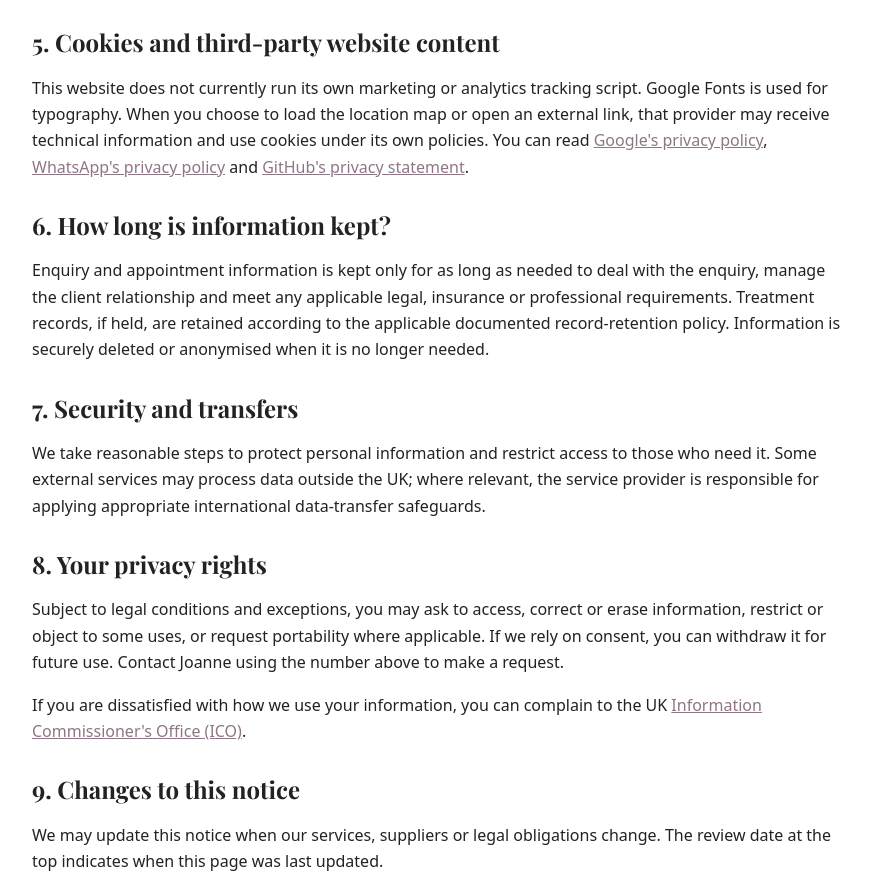
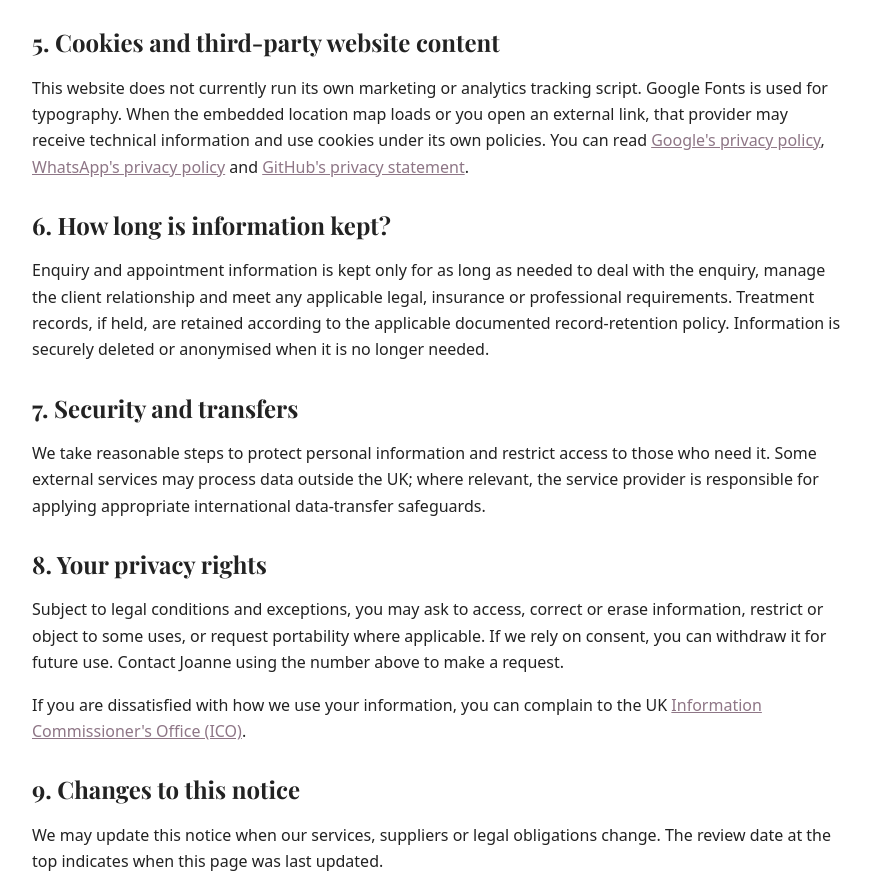
Before and after one commit to chrisburley01/Beautywithinsalon, a plain HTML site: page privacy.html in a window 1280 px wide. Shown: the part 1310-2185 px from the top of the page, without its empty margins (203-1074 px from the left). Drawn offline with nearby package versions, Linux system fonts and the light colour scheme.

Commit message:
Update privacy.html

```diff
--- a/privacy.html
+++ b/privacy.html
@@ -43,7 +43,7 @@
   <h2>4. Who may receive your information?</h2>
   <p>Information may be handled by service providers necessary for communications, appointment administration, secure storage, website hosting or professional advice, with access limited to what is necessary. If you contact us on WhatsApp, WhatsApp/Meta also handles data under its own privacy terms. Our website is hosted on GitHub Pages, and Google provides the optional map and website fonts. We do not sell personal information.</p>
   <h2>5. Cookies and third-party website content</h2>
-  <p>This website does not currently run its own marketing or analytics tracking script. Google Fonts is used for typography. When you choose to load the location map or open an external link, that provider may receive technical information and use cookies under its own policies. You can read <a href="https://policies.google.com/privacy" target="_blank" rel="noopener noreferrer">Google's privacy policy</a>, <a href="https://www.whatsapp.com/legal/privacy-policy" target="_blank" rel="noopener noreferrer">WhatsApp's privacy policy</a> and <a href="https://docs.github.com/en/site-policy/privacy-policies/github-general-privacy-statement" target="_blank" rel="noopener noreferrer">GitHub's privacy statement</a>.</p>
+  <p>This website does not currently run its own marketing or analytics tracking script. Google Fonts is used for typography. When the embedded location map loads or you open an external link, that provider may receive technical information and use cookies under its own policies. You can read <a href="https://policies.google.com/privacy" target="_blank" rel="noopener noreferrer">Google's privacy policy</a>, <a href="https://www.whatsapp.com/legal/privacy-policy" target="_blank" rel="noopener noreferrer">WhatsApp's privacy policy</a> and <a href="https://docs.github.com/en/site-policy/privacy-policies/github-general-privacy-statement" target="_blank" rel="noopener noreferrer">GitHub's privacy statement</a>.</p>
   <h2>6. How long is information kept?</h2>
   <p>Enquiry and appointment information is kept only for as long as needed to deal with the enquiry, manage the client relationship and meet any applicable legal, insurance or professional requirements. Treatment records, if held, are retained according to the applicable documented record-retention policy. Information is securely deleted or anonymised when it is no longer needed.</p>
   <h2>7. Security and transfers</h2>
```
